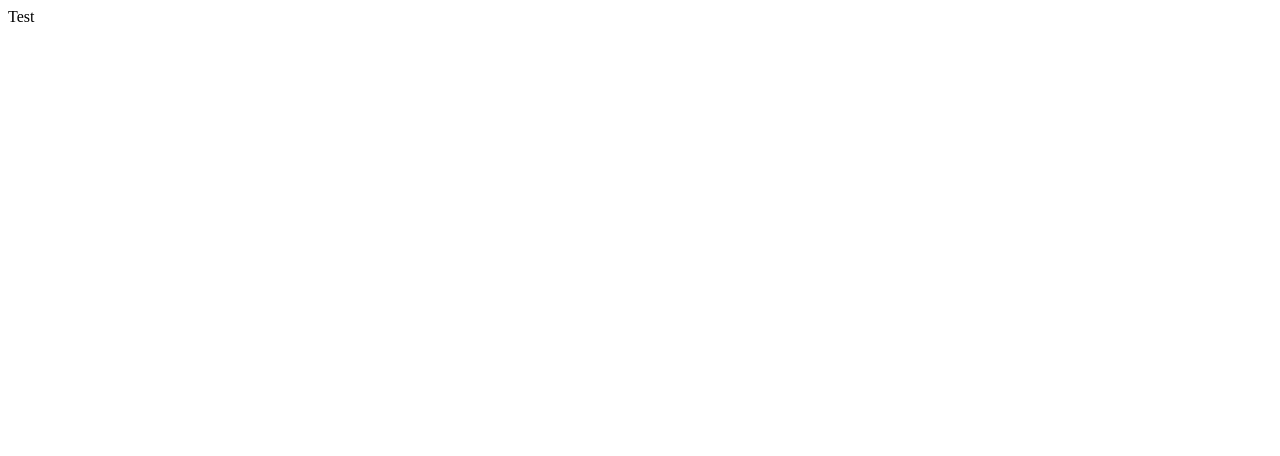
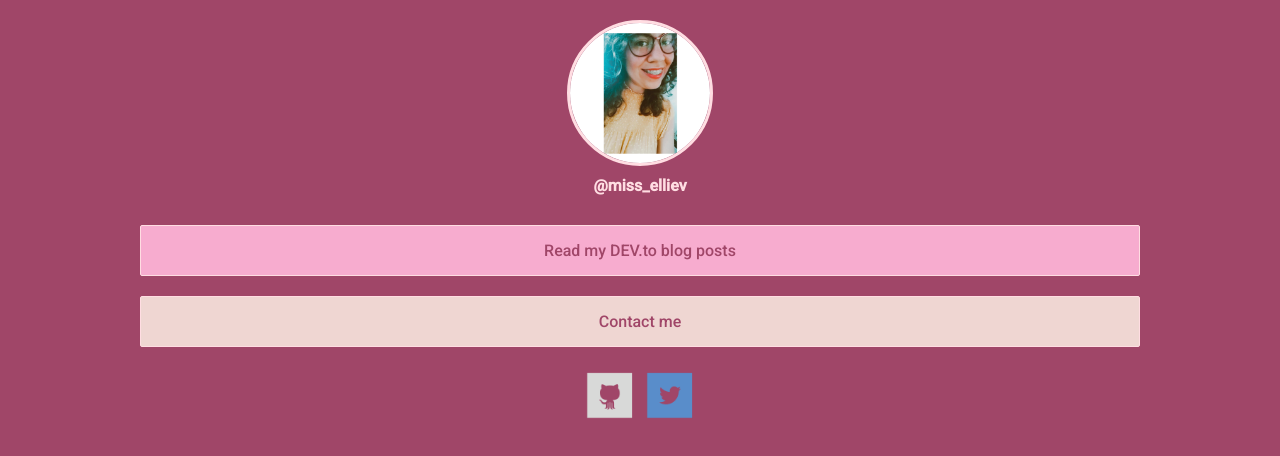
Before and after one commit to misselliev/dulce-tiny-links, a plain HTML site: page index.html in a window 1280 px wide. Drawn offline with Linux system fonts and the light colour scheme.

Commit message:
Updating html links

```diff
--- a/index.html
+++ b/index.html
@@ -1,11 +1,92 @@
 <!DOCTYPE html>
 <html lang="en">
-<head>
-  <meta charset="UTF-8">
-  <meta name="viewport" content="width=device-width, initial-scale=1.0">
-  <title>Document</title>
-</head>
-<body>
-  <div>Test</div>
-</body>
+	<head>
+		<meta charset="UTF-8" />
+		<meta name="viewport" content="width=device-width, initial-scale=1.0" />
+    <meta http-equiv="X-UA-Compatible" content="ie=edge" />
+    <link rel="icon"
+      type="image/png"
+      href="/assets/favicon.png">
+		<link
+			href="https://fonts.googleapis.com/css2?family=Roboto:wght@500&display=swap"
+			rel="stylesheet"
+		/>
+		<link rel="stylesheet" href="assets/style.css" />
+		<title>Ellie's Links</title>
+		<script
+			async
+			src="https://www.googletagmanager.com/gtag/js?id=UA-177429414-1"
+		></script>
+		<script>
+			window.dataLayer = window.dataLayer || [];
+			function gtag() {
+				dataLayer.push(arguments);
+			}
+			gtag('js', new Date());
+
+			gtag('config', 'UA-177429414-1');
+		</script>
+	</head>
+	<body>
+		<div class="container">
+			<div class="circle-shape">
+				<a
+					href="https://www.instagram.com/miss_elliev/"
+					target="_blank"
+					rel="noopener noreferrer"
+				>
+					<img src="assets/pic.jpg" alt="Pic" class="profile-pic" />
+				</a>
+			</div>
+			<a
+				href="https://www.instagram.com/miss_elliev/"
+				target="_blank"
+				rel="noopener noreferrer"
+				class="ig-link"
+			>
+				@miss_elliev
+			</a>
+			<div class="link-list">
+				<a
+					href="https://dev.to/misselliev"
+					target="_blank"
+					rel="noopener noreferrer"
+				>
+					<div class="link-list-item light">
+						Read my DEV.to blog posts
+					</div>
+				</a>
+				<a href="mailto:elizabeth.villalejos@gmail.com">
+					<div class="link-list-item dark">
+						Contact me
+					</div>
+				</a>
+			</div>
+			<div class="icon-list">
+				<a
+					href="https://github.com/misselliev"
+					target="_blank"
+					rel="noopener noreferrer"
+				>
+					<img
+						src="assets/icon-github.png"
+						alt="github link"
+						class="icon-list-img"
+					/>
+				</a>
+				<a
+					href="https://twitter.com/miss_elliev"
+					target="_blank"
+					rel="noopener noreferrer"
+				>
+					<img
+						src="assets/icon-twitter.png"
+						alt="twitter link"
+						class="icon-list-img"
+					/>
+				</a>
+			</div>
+		</div>
+		<script src="script.js"></script>
+	</body>
 </html>
```
